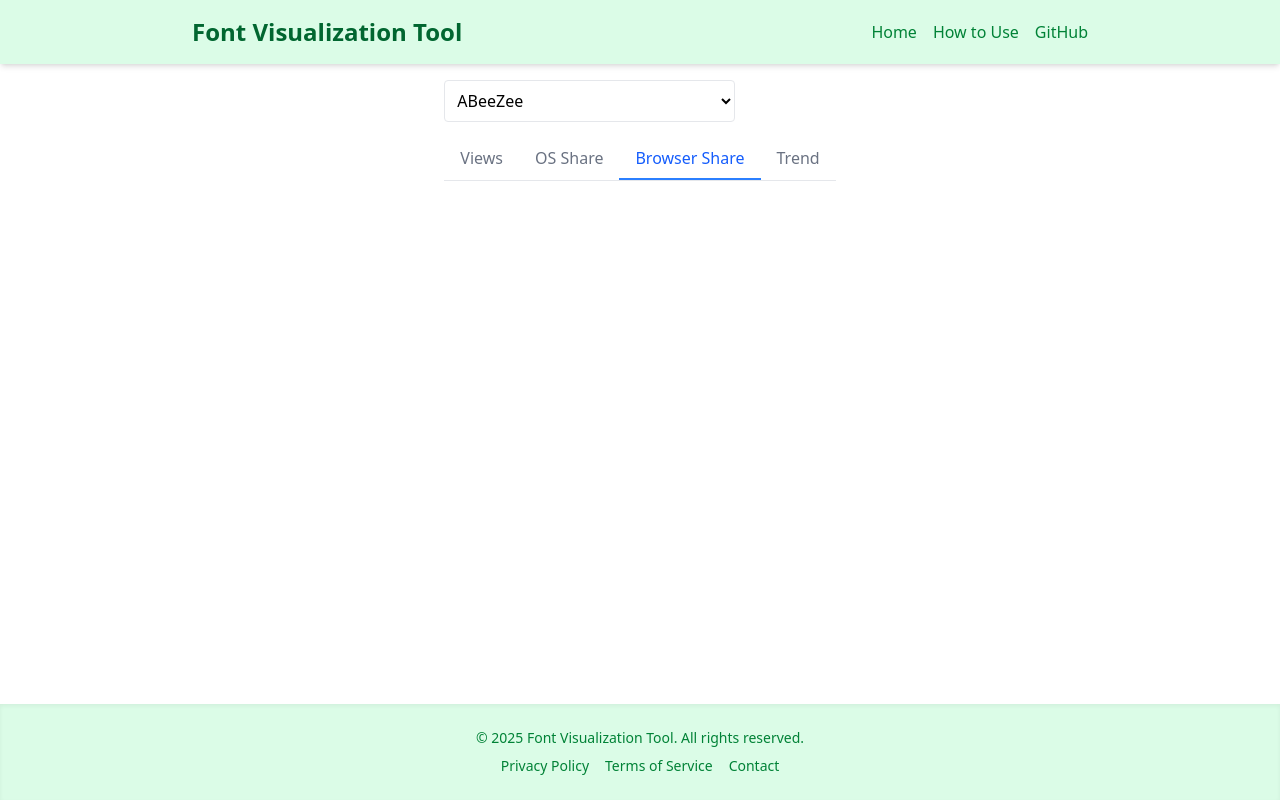
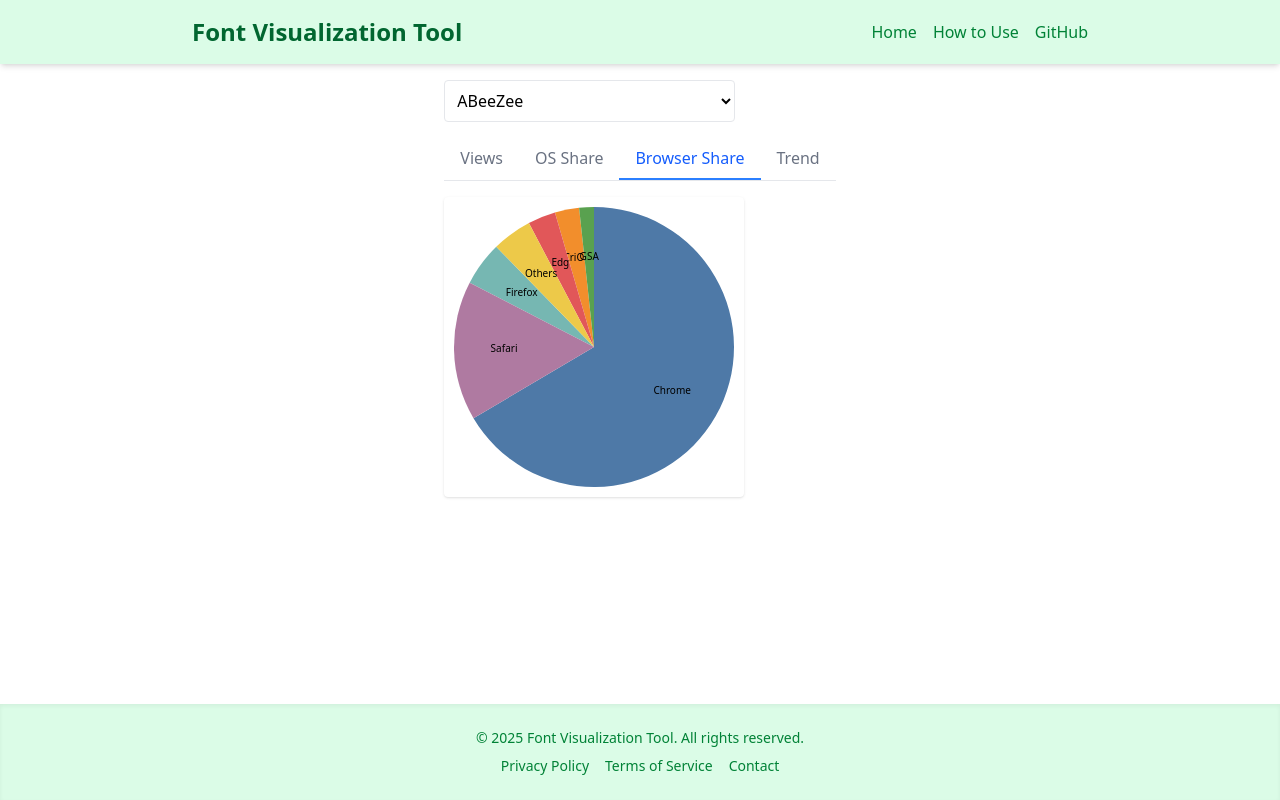
Before and after one commit to minmmmmin/font, a React (Vite) app: page / in a window 1280 px wide. Both pictures are taken after a click on the button "Browser Share". Built offline with nearby package versions, Linux system fonts and the light colour scheme.

Commit message:
ブラウザの実装

```diff
--- a/src/components/graphs/BrowserShareGraph.jsx
+++ b/src/components/graphs/BrowserShareGraph.jsx
@@ -1,5 +1,50 @@
-const BrowserShareGraph = () => {
-  return null;
+import * as d3 from "d3";
+
+const BrowserShareGraph = ({ data }) => {
+  if (!data || !data.viewsByBrowser) return null;
+
+  const pieData = Object.entries(data.viewsByBrowser)
+    .map(([browser, ratio]) => ({ browser, ratio }))
+    .filter((d) => d.ratio > 0.01); // 1%以上のみ表示
+
+  const width = 300;
+  const height = 300;
+  const radius = Math.min(width, height) / 2;
+  const color = d3
+    .scaleOrdinal()
+    .domain(pieData.map((d) => d.browser))
+    .range(d3.schemeTableau10);
+
+  const pie = d3.pie().value((d) => d.ratio);
+  const arc = d3
+    .arc()
+    .innerRadius(0)
+    .outerRadius(radius - 10);
+  const labelArc = d3
+    .arc()
+    .innerRadius(radius * 0.6)
+    .outerRadius(radius * 0.6);
+
+  return (
+    <svg width={width} height={height} className="bg-white shadow rounded">
+      <g transform={`translate(${width / 2}, ${height / 2})`}>
+        {pie(pieData).map((d, i) => (
+          <g key={i}>
+            <path d={arc(d)} fill={color(d.data.browser)} />
+            <text
+              transform={`translate(${labelArc.centroid(d)})`}
+              textAnchor="middle"
+              alignmentBaseline="middle"
+              fontSize="10"
+              fill="#000"
+            >
+              {d.data.browser}
+            </text>
+          </g>
+        ))}
+      </g>
+    </svg>
+  );
 };
 
 export default BrowserShareGraph;
```
